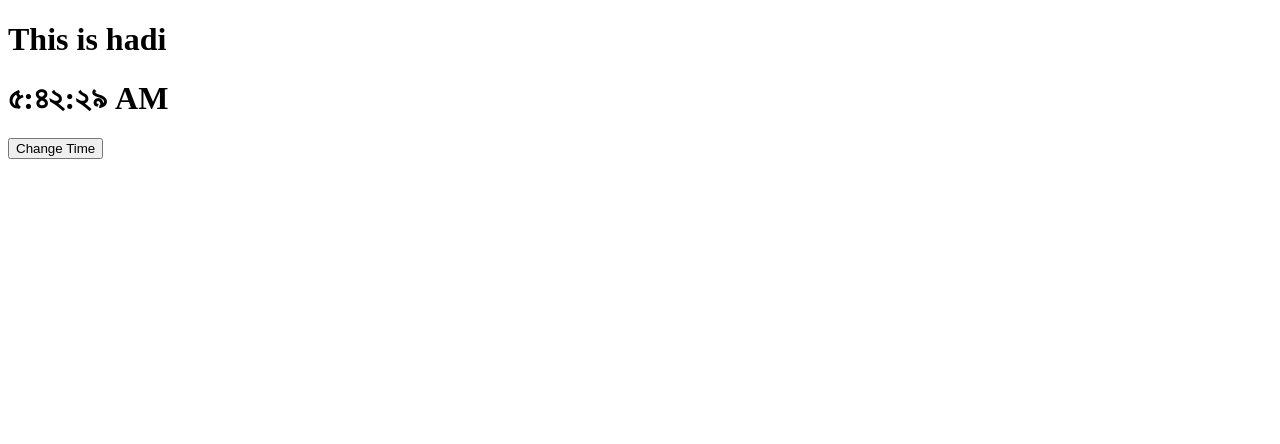
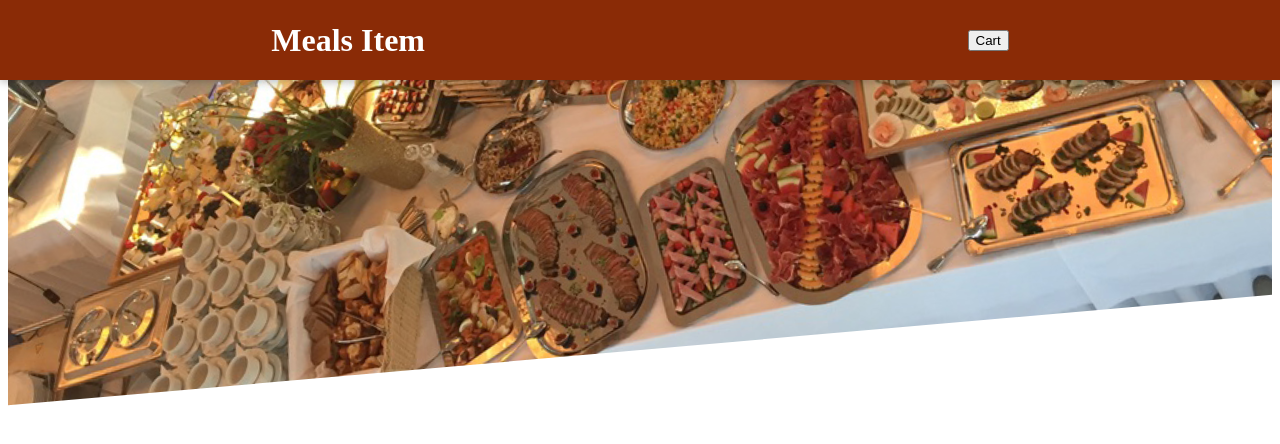
Before and after one commit to hadiuzzaman524/Side-Bar-React-JS, a React (Create React App) app: page / in a window 1280 px wide. Shown: the top 444 px of the page. Built offline with nearby package versions, Linux system fonts and the light colour scheme.

Commit message:
initial setup

```diff
--- a/src/App.js
+++ b/src/App.js
@@ -1,24 +1,11 @@
-import logo from './logo.svg';
-import './App.css';
+
+import Header from './UI/Header'
 
 function App() {
   return (
-    <div className="App">
-      <header className="App-header">
-        <img src={logo} className="App-logo" alt="logo" />
-        <p>
-          Edit <code>src/App.js</code> and save to reload.
-        </p>
-        <a
-          className="App-link"
-          href="https://reactjs.org"
-          target="_blank"
-          rel="noopener noreferrer"
-        >
-          Learn React
-        </a>
-      </header>
-    </div>
+    <Header>
+
+    </Header>
   );
 }
 
--- /dev/null
+++ b/src/UI/Header.js
@@ -0,0 +1,20 @@
+import React from "react";
+
+import classes from './Header.module.css';
+import mealsImage from '../Assets/meals.jpg'
+const Headers = (props) => {
+    return(
+        <>
+        <header className={classes.header}>
+        <h1>Meals Item</h1>
+        <button>Cart</button>
+        </header>
+
+        <div className={classes['main-image']}>
+            <img src={mealsImage} alt=" A table full of delicious food!"/>
+        </div>
+        </>
+    );
+}
+
+export default Headers;
--- /dev/null
+++ b/src/UI/Header.module.css
@@ -0,0 +1,30 @@
+
+.header{
+    position: fixed;
+    top: 0;
+    left: 0;
+    width: 100%;
+    height: 5rem;
+    background-color: #8a2b06;
+    color: white;
+    display: flex;
+    justify-content: space-around;
+    align-items: center;
+    padding-right: 10px;
+    box-shadow: 0 2px 8px rgba(0, 0, 0, 0.25);
+    z-index: 10;
+}
+
+.main-image {
+    width: 100%;
+    height: 25rem;
+    z-index: 0;
+    overflow: hidden;
+  }
+
+  .main-image img {
+    width: 110%;
+    height: 100%;
+    object-fit: cover;
+    transform: rotateZ(-5deg) translateY(-4rem) translateX(-1rem);
+  }
--- a/src/index.js
+++ b/src/index.js
@@ -1,5 +1,4 @@
 import React from "react";
 import ReactDOM from "react-dom";
-import Clock from "./presentation/Clock";
-
-ReactDOM.render(<Clock/>, document.getElementById('root'));
+import App from './App'
+ReactDOM.render(<App/>, document.getElementById('root'));
--- a/src/presentation/Button.js
+++ /dev/null
@@ -1,25 +0,0 @@
-import React from "react";
-
-class Button extends React.Component {
-  shouldComponentUpdate(nextProps) {
-    const { click: currentClick } = this.props;
-    const { click: nextClick } = nextProps;
-
-    if (currentClick === nextClick) {
-      return false;
-    }
-    return true;
-  }
-
-  render() {
-    const { click, name } = this.props;
-    console.log("Button Rendered");
-    return (
-      <button type="button" onClick={click}>
-        {name}
-      </button>
-    );
-  }
-}
-
-export default Button;
--- a/src/presentation/Clock.js
+++ /dev/null
@@ -1,46 +0,0 @@
-import React from "react";
-import Button from "./Button";
-
-class Clock extends React.Component {
-  constructor(props) {
-    super(props);
-    this.state = { date: new Date(), locale: "bn-BD" };
-  }
-
-  ticker() {
-    this.setState({
-      date: new Date(),
-    });
-  }
-  // componentDidMount call when previous object show in DOM then call it
-  componentDidMount() {
-    // save interval into timer for clear
-    this.timer = setInterval(() => this.ticker(), 1000);
-  }
-
-  // componentWillUnmount call when page will be destroyed or changed
-  componentWillUnmount() {
-    // clear the interval time for avoid memory lacking
-    clearInterval(this.timer);
-  }
-
-  click = () => {
-    this.setState({
-      locale: "en-US",
-    });
-    console.log(this.state.locale);
-  };
-
-  render() {
-    console.log("Clock Rendered");
-    return (
-      <div>
-        <h1>This is hadi</h1>
-        <h1> {this.state.date.toLocaleTimeString(this.state.locale)}</h1>
-        <Button click={this.click} name="Change Time"></Button>
-      </div>
-    );
-  }
-}
-
-export default Clock;
```
Also changed, not shown: src/App.css (+34 -34 lines), src/InputForm.js (added, +44 -0 lines), src/Assets/meals.jpg (added).
